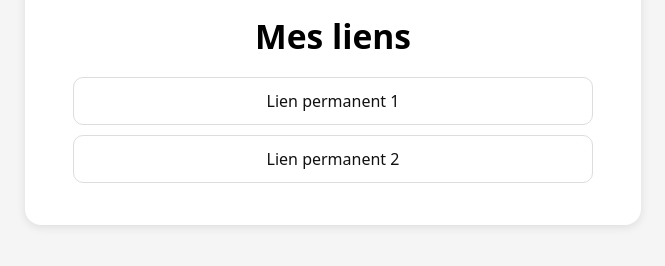
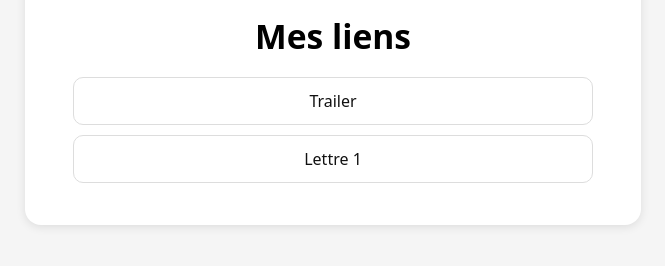
Before and after one commit to Syro4444/rallyedelodyssee, a plain HTML site: page index.html in a window 1280 px wide. Shown: the part 398-664 px from the top of the page, without its empty margins (307-972 px from the left). Drawn offline with Linux system fonts and the light colour scheme.

Commit message:
Update index.html

```diff
--- a/index.html
+++ b/index.html
@@ -48,8 +48,8 @@
       <img src="/logo.png" alt="OXC Logo" />
     </div>
     <h1>Mes liens</h1>
-    <a href="https://exemple1.com" target="_blank" rel="noopener">Lien permanent 1</a>
-    <a href="https://exemple2.com" target="_blank" rel="noopener">Lien permanent 2</a>
+    <a href="https://exemple1.com" target="_blank" rel="noopener">Trailer</a>
+    <a href="https://exemple2.com" target="_blank" rel="noopener">Lettre 1</a>
     <!-- Le lien spécial est injecté par une Edge Function pendant le créneau -->
   </div>
 
```
